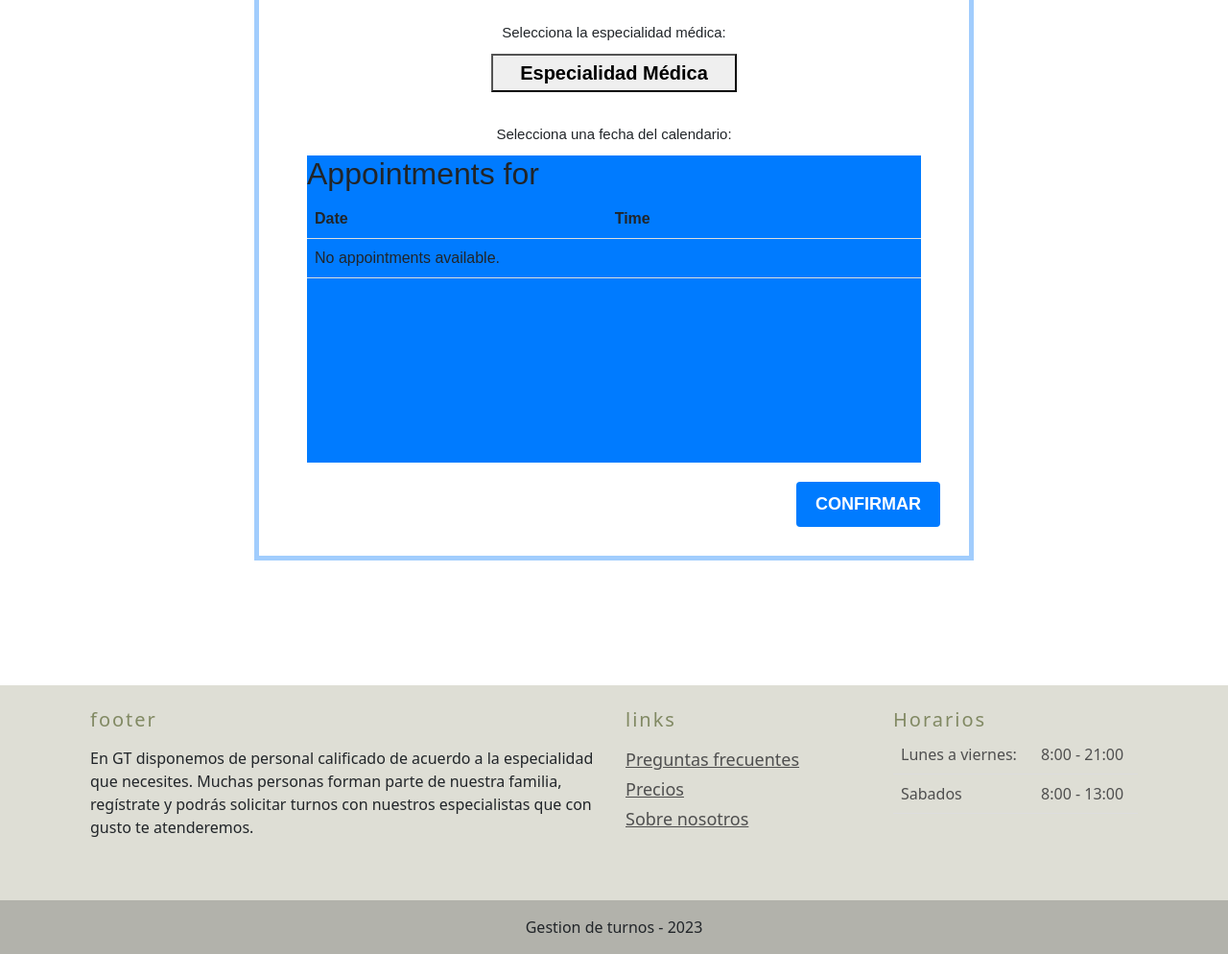
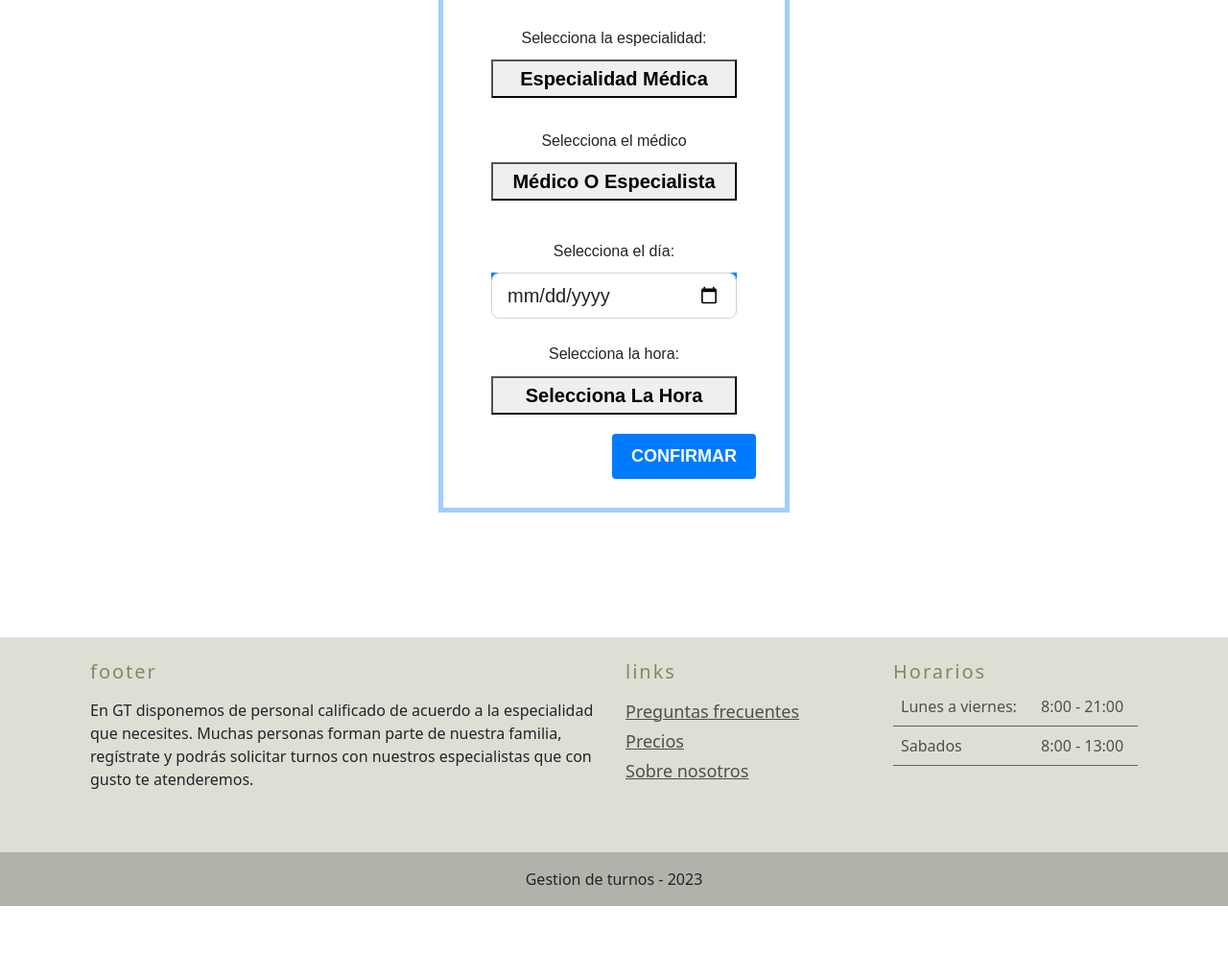
Before and after one commit to ezequielortiz8/dev-gestor-turnos, a Django app: page /especialidad/ in a window 1280 px wide. Shown: the part 264-1258 px from the top of the page at 96% size. After the commit the page ends 1208 px from the top, so only its background shows below. Run offline with Django 4.2, Linux system fonts and the light colour scheme; data that the repository does not hold is empty; some libraries are stand-ins or nearby versions; some web fonts are replaced.

Commit message:
Agregado de calendario

```diff
--- a/proyectos/URL_DISTPACHER/URL_DISTPACHER/settings.py
+++ b/proyectos/URL_DISTPACHER/URL_DISTPACHER/settings.py
@@ -109,7 +109,7 @@
 # Internationalization
 # https://docs.djangoproject.com/en/4.1/topics/i18n/
 
-LANGUAGE_CODE = 'en-us'
+LANGUAGE_CODE = 'es-ar'
 
 TIME_ZONE = 'UTC'
 
--- a/proyectos/URL_DISTPACHER/turnos/admin.py
+++ b/proyectos/URL_DISTPACHER/turnos/admin.py
@@ -1,3 +1,9 @@
 from django.contrib import admin
+from turnos.models import Persona, Medico, Paciente, Turno, Especialidad
 
 # Register your models here.
+admin.site.register(Persona)
+admin.site.register(Medico)
+admin.site.register(Paciente)
+admin.site.register(Turno)
+admin.site.register(Especialidad)
--- a/proyectos/URL_DISTPACHER/turnos/templates/base.html
+++ b/proyectos/URL_DISTPACHER/turnos/templates/base.html
@@ -1,48 +1,99 @@
 <!DOCTYPE html>
 <html lang="en">
     <head>
-    <meta charset="UTF-8">
-    <meta http-equiv="X-UA-Compatible" content="IE=edge">
-    <meta name="viewport" content="width=device-width, initial-scale=1.0">
-    <link href="https://cdn.jsdelivr.net/npm/bootstrap@5.0.2/dist/css/bootstrap.min.css" rel="stylesheet" integrity="sha384-EVSTQN3/azprG1Anm3QDgpJLIm9Nao0Yz1ztcQTwFspd3yD65VohhpuuCOmLASjC" crossorigin="anonymous">
-    <link rel="stylesheet" href="/static/turnostyle.css">
-    <link rel="stylesheet" href="/static/reg_usuario_style.css">
-    <link rel="stylesheet" href="/static/estilo_inicio.css">
-    <link href='https://unpkg.com/boxicons@2.1.4/css/boxicons.min.css' rel='stylesheet'>
-
+        <meta charset="UTF-8" />
+        <meta http-equiv="X-UA-Compatible" content="IE=edge" />
+        <meta name="viewport" content="width=device-width, initial-scale=1.0" />
+        <link
+            href="https://cdn.jsdelivr.net/npm/bootstrap@5.0.2/dist/css/bootstrap.min.css"
+            rel="stylesheet"
+            integrity="sha384-EVSTQN3/azprG1Anm3QDgpJLIm9Nao0Yz1ztcQTwFspd3yD65VohhpuuCOmLASjC"
+            crossorigin="anonymous"
+        />
+        <link rel="stylesheet" href="/static/turnostyle.css" />
+        <link rel="stylesheet" href="/static/reg_usuario_style.css" />
+        <link rel="stylesheet" href="/static/estilo_inicio.css" />
+        <link
+            href="https://unpkg.com/boxicons@2.1.4/css/boxicons.min.css"
+            rel="stylesheet"
+        />
+        <link
+            href="https://cdn.jsdelivr.net/npm/bootstrap@5.2.0/dist/css/bootstrap.min.css"
+            rel="stylesheet"
+            integrity="sha384-gH2yIJqKdNHPEq0n4Mqa/HGKIhSkIHeL5AyhkYV8i59U5AR6csBvApHHNl/vI1Bx"
+            crossorigin="anonymous"
+        />
         <title>Turnos</title>
     </head>
     <body>
         <header>
             <div class="container">
-        <nav class="navbar navbar-expand-lg navbar-light bg-light" style="background-color: #0597ff;">
+                <nav
+                    class="navbar navbar-expand-lg navbar-light bg-light"
+                    style="background-color: #0597ff"
+                >
                     <div class="container-fluid">
                         <a class="navbar-brand" href="">Gestion de Turnos</a>
-              <button class="navbar-toggler" type="button" data-bs-toggle="collapse" data-bs-target="#navbarNav" aria-controls="navbarNav" aria-expanded="false" aria-label="Toggle navigation">
+                        <button
+                            class="navbar-toggler"
+                            type="button"
+                            data-bs-toggle="collapse"
+                            data-bs-target="#navbarNav"
+                            aria-controls="navbarNav"
+                            aria-expanded="false"
+                            aria-label="Toggle navigation"
+                        >
                             <span class="navbar-toggler-icon"></span>
                         </button>
                         <div class="collapse navbar-collapse" id="navbarNav">
                             <ul class="navbar-nav">
                                 <li class="nav-item">
-                    <a class="nav-link active" aria-current="page" href="{% url 'inicio' %}">Inicio</a>
+                                    <a
+                                        class="nav-link active"
+                                        aria-current="page"
+                                        href="{% url 'inicio' %}"
+                                        >Inicio</a
+                                    >
                                 </li>
                                 <li class="nav-item">
-                    <a class="nav-link" href="{% url 'registro'%}">Registro</a>
+                                    <a
+                                        class="nav-link"
+                                        href="{% url 'registro'%}"
+                                        >Registro</a
+                                    >
                                 </li>
                                 <li class="nav-item">
-                    <a class="nav-link" href="{% url 'especialidad' %}">Especialidades</a>
+                                    <a
+                                        class="nav-link"
+                                        href="{% url 'especialidad' %}"
+                                        >Especialidades</a
+                                    >
                                 </li>
                                 <li class="nav-item">
-                    <a class="nav-link" href="{% url 'abm' %}">ABM</a>
+                                    <a class="nav-link" href="{% url 'abm' %}"
+                                        >ABM</a
+                                    >
                                 </li>
                                 <li class="nav-item">
-                    <a class="nav-link" href="{% url 'ingreso' %}">Ingreso</a>
+                                    <a
+                                        class="nav-link"
+                                        href="{% url 'ingreso' %}"
+                                        >Ingreso</a
+                                    >
                                 </li>
                                 <li class="nav-item">
-                    <a class="nav-link" href="{% url 'paciente' 'nombre' %}">Simulación</a>
+                                    <a
+                                        class="nav-link"
+                                        href="{% url 'paciente' 'nombre' %}"
+                                        >Simulación</a
+                                    >
                                 </li>
                                 <li class="nav-item">
-                    <a class="nav-link" href="{% url 'contacto' %}">Contáctenos</a>
+                                    <a
+                                        class="nav-link"
+                                        href="{% url 'contacto' %}"
+                                        >Contáctenos</a
+                                    >
                                 </li>
                             </ul>
                         </div>
@@ -50,34 +101,60 @@
                 </nav>
             </div>
         </header>
-    <main>
-        {% block contenido %}
-        {% endblock contenido %}
-    </main>
-    <footer style="background-color: #deded5;">
+        <main>{% block contenido %} {% endblock contenido %}</main>
+        <footer style="background-color: #deded5">
             <div class="container p-4">
                 <div class="row">
                     <div class="col-lg-6 col-md-12 mb-4">
-              <h5 class="mb-3" style="letter-spacing: 2px; color: #818963;">footer</h5>
+                        <h5
+                            class="mb-3"
+                            style="letter-spacing: 2px; color: #818963"
+                        >
+                            footer
+                        </h5>
                         <p>
-                En GT disponemos de personal calificado de acuerdo a la especialidad que necesites. Muchas personas forman parte de nuestra familia, regístrate y podrás solicitar turnos con nuestros especialistas que con gusto te atenderemos.            </div>
+                            En GT disponemos de personal calificado de acuerdo a
+                            la especialidad que necesites. Muchas personas
+                            forman parte de nuestra familia, regístrate y podrás
+                            solicitar turnos con nuestros especialistas que con
+                            gusto te atenderemos.
+                        </p>
+                    </div>
+
                     <div class="col-lg-3 col-md-6 mb-4">
-              <h5 class="mb-3" style="letter-spacing: 2px; color: #818963;">links</h5>
+                        <h5
+                            class="mb-3"
+                            style="letter-spacing: 2px; color: #818963"
+                        >
+                            links
+                        </h5>
                         <ul class="list-unstyled mb-0">
                             <li class="mb-1">
-                  <a href="#!" style="color: #4f4f4f;">Preguntas frecuentes</a>
+                                <a href="#!" style="color: #4f4f4f"
+                                    >Preguntas frecuentes</a
+                                >
                             </li>
                             <li class="mb-1">
-                  <a href="#!" style="color: #4f4f4f;">Precios</a>
+                                <a href="#!" style="color: #4f4f4f">Precios</a>
                             </li>
                             <li class="mb-1">
-                  <a href="#!" style="color: #4f4f4f;">Sobre nosotros</a>
+                                <a href="#!" style="color: #4f4f4f"
+                                    >Sobre nosotros</a
+                                >
                             </li>
                         </ul>
                     </div>
                     <div class="col-lg-3 col-md-6 mb-4">
-              <h5 class="mb-1" style="letter-spacing: 2px; color: #818963;">Horarios</h5>
-              <table class="table" style="color: #4f4f4f; border-color: #666;">
+                        <h5
+                            class="mb-1"
+                            style="letter-spacing: 2px; color: #818963"
+                        >
+                            Horarios
+                        </h5>
+                        <table
+                            class="table"
+                            style="color: #4f4f4f; border-color: #666"
+                        >
                             <tbody>
                                 <tr>
                                     <td>Lunes a viernes:</td>
@@ -92,10 +169,13 @@
                     </div>
                 </div>
             </div>
-        <div class="text-center p-3" style="background-color: rgba(0, 0, 0, 0.2);">
+            <div
+                class="text-center p-3"
+                style="background-color: rgba(0, 0, 0, 0.2)"
+            >
                 Gestion de turnos - 2023
             </div>
-
         </footer>
+        <script src="https://cdn.jsdelivr.net/npm/bootstrap@5.2.0/dist/js/bootstrap.bundle.min.js" integrity="sha384-A3rJD856KowSb7dwlZdYEkO39Gagi7vIsF0jrRAoQmDKKtQBHUuLZ9AsSv4jD4Xa" crossorigin="anonymous"></script>
     </body>
 </html>
--- a/proyectos/URL_DISTPACHER/turnos/templates/turnos.html
+++ b/proyectos/URL_DISTPACHER/turnos/templates/turnos.html
@@ -1,16 +1,41 @@
     {% extends 'base.html'%}
     {% block contenido %}
     <section class="buscador">
+
       <div class="vista_paciente">
         <div class="usuario">
             <h3>{{ username }}</h3> <!--PACIENTE - esto deberia cambiar segun el log in-->
             <h4>DNI: {{ dni }}</h4>     <!--esto deberia cambiar segun el log in-->
         </div>
+
+        {% comment %} Comienzo de especialidad {% endcomment %}
+        {% comment %} Comienzo de especialidad {% endcomment %}
+        {% comment %} Comienzo de especialidad {% endcomment %}
         <div class="especialidad">
-            <h6>Selecciona la especialidad médica:</h6>
+          <h6>Selecciona la especialidad:</h6>
           <div class="lista">
             <div class="dropdown">
               <button class="dropbtn">especialidad médica</button>
+              <div class="dropdown-content">
+                {% for especialidad in especialidades %}
+                <a href="#">{{ especialidad }}</a>
+                {% endfor %}
+              </div>
+            </div>
+          </div>
+        </div>
+        {% comment %} Fin de especialidad {% endcomment %}
+        {% comment %} Fin de especialidad {% endcomment %}
+        {% comment %} Fin de especialidad {% endcomment %}
+
+        {% comment %} Comienzo de Médico {% endcomment %}
+        {% comment %} Comienzo de Médico {% endcomment %}
+        {% comment %} Comienzo de Médico {% endcomment %}
+        <div class="especialidad">
+          <h6>Selecciona el médico<h6>
+          <div class="lista">
+            <div class="dropdown">
+              <button class="dropbtn">Médico o especialista</button>
               <div class="dropdown-content">
                 {% for pepe in especialidades %}
                 <a href="#">{{ pepe }}</a>
@@ -19,36 +44,46 @@
             </div>
           </div>
         </div>
-        <div class="fechas">
-            <h6>Selecciona una fecha del calendario:</h6>
-            <div class="calendario">
+        {% comment %} Fin de Médico {% endcomment %}
+        {% comment %} Fin de Médico {% endcomment %}
+        {% comment %} Fin de Médico {% endcomment %}
 
-                {% block content %}
-                  <h2>Appointments for {{ especialidad }}</h2>
-                  <table>
-                    <thead>
-                      <tr>
-                        <th>Date</th>
-                        <th>Time</th>
-                      </tr>
-                    </thead>
-                    <tbody>
-                      {% for appointment in appointments %}
-                        <tr>
-                          <td>{{ appointment.date }}</td>
-                          <td>{{ appointment.time }}</td>
-                        </tr>
-                      {% empty %}
-                        <tr>
-                          <td colspan="2">No appointments available.</td>
-                        </tr>
-                      {% endfor %}
-                    </tbody>
-                  </table>
-                {% endblock %}
-
+        {% comment %} Comienzo de día {% endcomment %}
+        {% comment %} Comienzo de día {% endcomment %}
+        {% comment %} Comienzo de día {% endcomment %}
+        <div class="especialidad">
+          <h6>Selecciona el día:</h6>
+          <div class="lista">
+            <div class="dropdown">
+              <input type="date" name="txtapa" required min="1920-01-01" class="form-control form-control-lg" />
             </div>
           </div>
+        </div>
+        {% comment %} Fin de día {% endcomment %}
+        {% comment %} Fin de día {% endcomment %}
+        {% comment %} Fin de día {% endcomment %}
+
+
+        {% comment %} Comienzo de horario {% endcomment %}
+        {% comment %} Comienzo de horario {% endcomment %}
+        {% comment %} Comienzo de horario {% endcomment %}
+        <div class="especialidad">
+          <h6>Selecciona la hora:</h6>
+          <div class="lista">
+            <div class="dropdown">
+              <button class="dropbtn">Selecciona la hora</button>
+              <div class="dropdown-content">
+                {% for pepe in especialidades %}
+                <a href="#">{{ pepe }}</a>
+                {% endfor %}
+              </div>
+            </div>
+          </div>
+        </div>
+        {% comment %} Fin de horario {% endcomment %}
+        {% comment %} Fin de horario {% endcomment %}
+        {% comment %} Fin de horario {% endcomment %}
+
         <div class="confirmar">
         <button class="button" type="submit">CONFIRMAR</button></div>
     </div>
--- a/proyectos/URL_DISTPACHER/turnos/views.py
+++ b/proyectos/URL_DISTPACHER/turnos/views.py
@@ -9,13 +9,13 @@
 from django.template import loader
 from django.http import HttpResponse, HttpResponseNotAllowed, JsonResponse
 from turnos.forms import ContactoForm  # Formulario de Clase Contacto
+
 # from .models import Profile #podria ser paciente, este se necesita para visuaisar cual es el paciente que hizo el log-in
 import psycopg2
 from .models import Especialidad  # para la lista desplegable
 from .models import Appointment
 from .forms import EspecialidadForm
 from decouple import config
-
 
 
 # Create your views here.
@@ -64,35 +64,40 @@
 def contacto(request):
     # return HttpResponse("Formulario de contacto")
     mensaje = None
-    if request.method == 'POST':
+    if request.method == "POST":
         mi_formulario = ContactoForm(request.POST)
         # mensaje ='Hemos recibido tus datos'
         # acción para tomar los datos del formulario
         if mi_formulario.is_valid():
-            messages.success(request, 'Hemos recibido tus datos')
+            messages.success(request, "Hemos recibido tus datos")
             mensaje = f"De: {mi_formulario.cleaned_data['nombre']} <{mi_formulario.cleaned_data['email']}>\n Asunto: {mi_formulario.cleaned_data['asunto']}\n Mensaje: {mi_formulario.cleaned_data['mensaje']}"
             mensaje_html = f"""
                 <p>De: {mi_formulario.cleaned_data['nombre']} <a href="mailto:{mi_formulario.cleaned_data['email']}">{mi_formulario.cleaned_data['email']}</a></p>
                 <p>Asunto:  {mi_formulario.cleaned_data['asunto']}</p>
                 <p>Mensaje: {mi_formulario.cleaned_data['mensaje']}</p>
             """
-            asunto = "CONSULTA DESDE LA PAGINA - " + \
-                mi_formulario.cleaned_data['asunto']
-            send_mail(asunto, mensaje, settings.EMAIL_HOST_USER, [
-                      settings.RECIPIENT_ADDRESS], fail_silently=False, html_message=mensaje_html)
+            asunto = (
+                "CONSULTA DESDE LA PAGINA - " + mi_formulario.cleaned_data["asunto"]
+            )
+            send_mail(
+                asunto,
+                mensaje,
+                settings.EMAIL_HOST_USER,
+                [settings.RECIPIENT_ADDRESS],
+                fail_silently=False,
+                html_message=mensaje_html,
+            )
         # acción para tomar los datos del formulario
         else:
-            messages.error(
-                request, 'Por favor revisa los errores en el formulario')
-    elif request.method == 'GET':
+            messages.error(request, "Por favor revisa los errores en el formulario")
+    elif request.method == "GET":
         mi_formulario = ContactoForm()
     else:
         return HttpResponseNotAllowed(f"Método {request.method} no soportado")
 
-    context = {
-        'contacto_formulario': mi_formulario
-    }
-    return render(request, 'contacto.html', context)
+    context = {"contacto_formulario": mi_formulario}
+    return render(request, "contacto.html", context)
+
 
 # --------------------------------------------------------------------
 
@@ -130,8 +135,13 @@
     # }
 
     # Establecer conexión a la base de datos
-    conn = psycopg2.connect(host=config('DATABASE_HOST'), port=config('DATABASE_PORT'),
-                            dbname=config('DATABASE_NAME'), user=config('DATABASE_USER'), password=config('DATABASE_PASSWORD'))
+    conn = psycopg2.connect(
+        host=config("DATABASE_HOST"),
+        port=config("DATABASE_PORT"),
+        dbname=config("DATABASE_NAME"),
+        user=config("DATABASE_USER"),
+        password=config("DATABASE_PASSWORD"),
+    )
 
     # Crear un cursor para ejecutar consultas
     cursor = conn.cursor()
@@ -154,43 +164,45 @@
 def especialidades_index(request):
     # queryset
     especialidades = Especialidad.objects.all
-    return render(request, 'especialidad/index.html', {'especialidades': especialidades})
+    return render(
+        request, "especialidad/index.html", {"especialidades": especialidades}
+    )
 
 
 def especialidad_nuevo(request):
-    if (request.method == 'POST'):
+    if request.method == "POST":
         formulario = EspecialidadForm(request.POST)
         if formulario.is_valid():
             formulario.save()
-            return redirect('abm')
+            return redirect("abm")
     else:
         formulario = EspecialidadForm()
-    return render(request, 'especialidad/nuevo.html', {'form': formulario})
+    return render(request, "especialidad/nuevo.html", {"form": formulario})
 
 
 def especialidad_editar(request, id_especialidad):
     try:
         especialidad = Especialidad.objects.get(pk=id_especialidad)
     except Especialidad.DoesNotExist:
-        return render(request, 'index.html')
+        return render(request, "index.html")
 
-    if (request.method == 'POST'):
+    if request.method == "POST":
         formulario = EspecialidadForm(request.POST, instance=especialidad)
         if formulario.is_valid():
             formulario.save()
-            return redirect('abm')
+            return redirect("abm")
     else:
         formulario = EspecialidadForm(instance=especialidad)
-    return render(request, 'especialidad/editar.html', {'form': formulario})
+    return render(request, "especialidad/editar.html", {"form": formulario})
 
 
 def especialidad_eliminar(request, id_especialidad):
     try:
         especialidad = Especialidad.objects.get(pk=id_especialidad)
     except especialidad.DoesNotExist:
-        return render(request, 'index.html')
+        return render(request, "index.html")
     especialidad.delete()
-    return redirect('abm')
+    return redirect("abm")
 
 
 # def appointment_calendar(request, especialidad): #esto e para el calendar
```
Also changed, not shown: proyectos/URL_DISTPACHER/turnos/forms.py (+32 -24 lines), proyectos/URL_DISTPACHER/turnos/models.py (+10 -0 lines), proyectos/URL_DISTPACHER/turnos/static/turnostyle.css (+28 -28 lines), proyectos/URL_DISTPACHER/turnos/urls.py (+12 -6 lines), 1 other file. Lines whose indentation alone changed are shown as unchanged.
